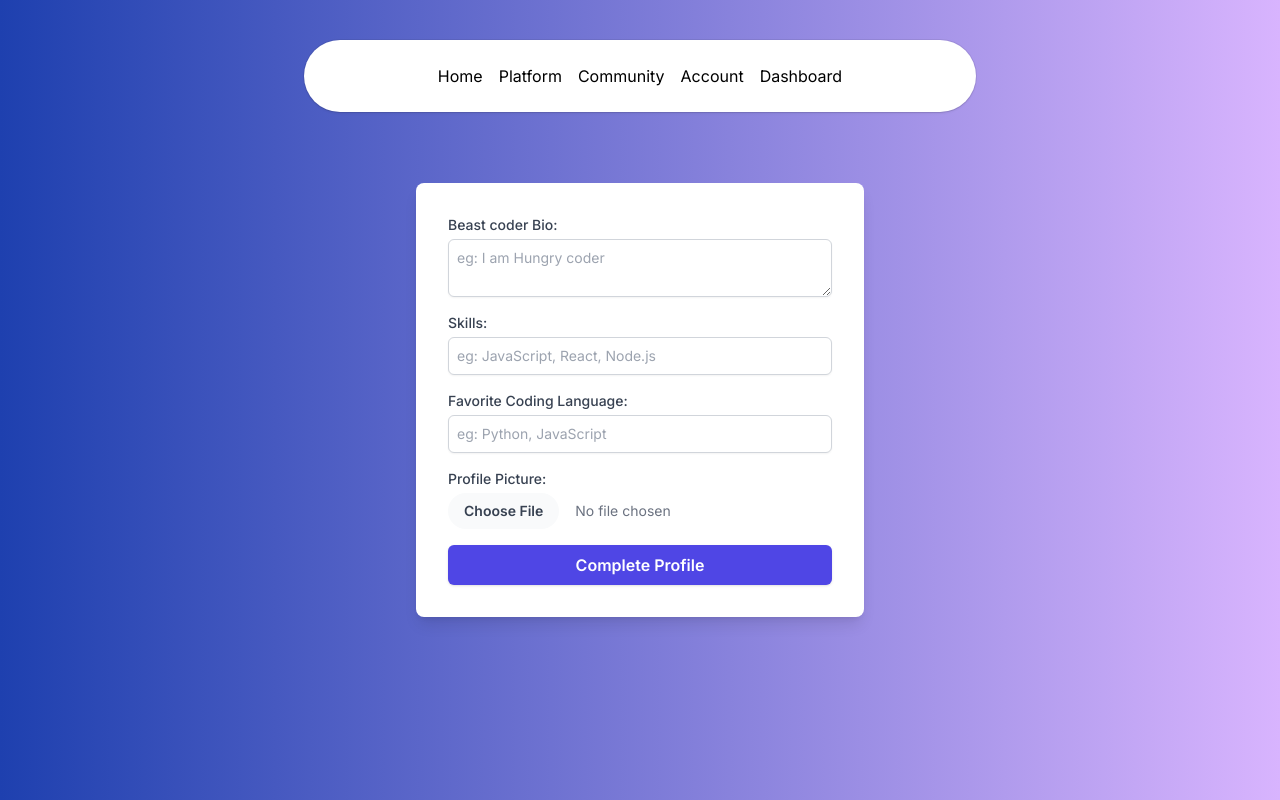
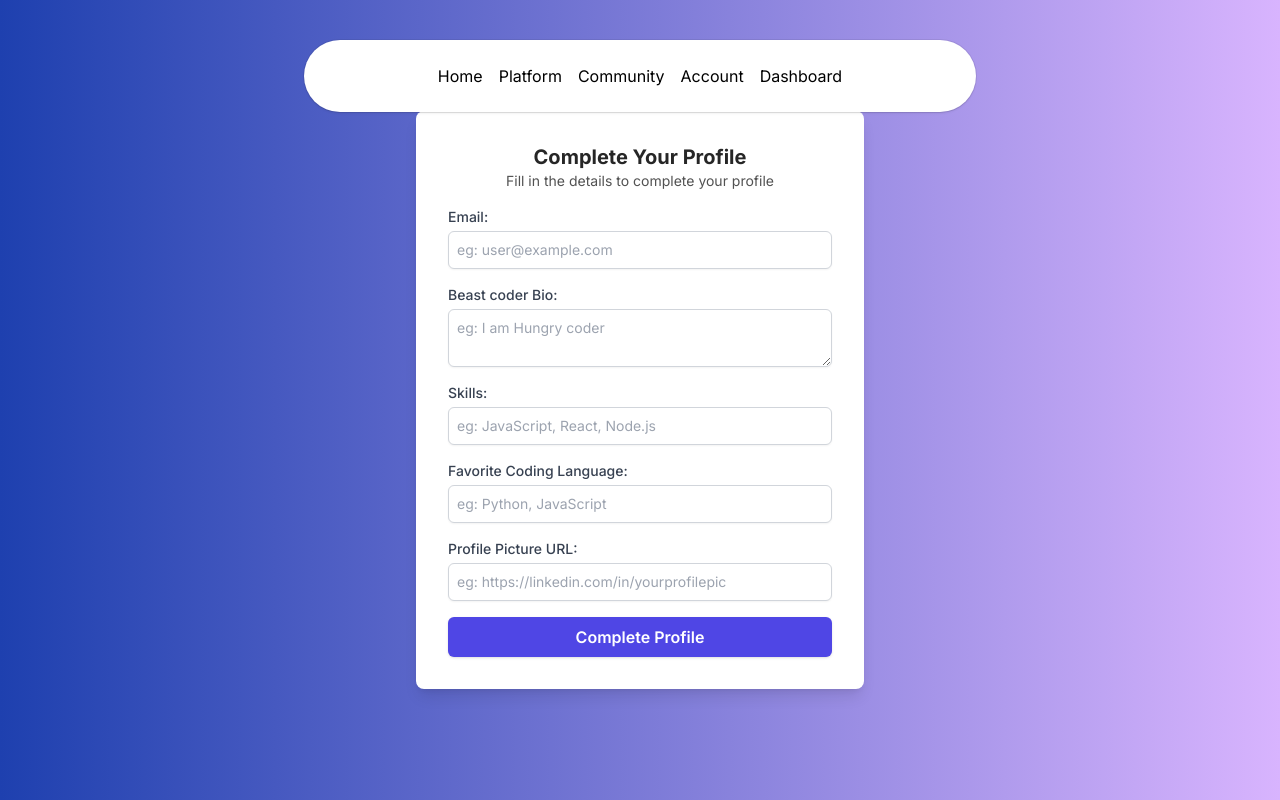
Before and after one commit to roshan-jha-23/Coder_Stop, a Next.js app in the folder coderstop/: page /account/Form in a window 1280 px wide. Built offline with nearby package versions, Linux system fonts and the light colour scheme.

Commit message:
add dashboard

```diff
--- a/coderstop/src/app/account/Form/page.tsx
+++ b/coderstop/src/app/account/Form/page.tsx
@@ -1,26 +1,33 @@
 "use client";
-import { useState, ChangeEvent, FormEvent } from "react";
+import { useState, ChangeEvent, FormEvent, useEffect } from "react";
+import axios from "axios";
+import { useRouter } from "next/navigation";
+import { toast } from "react-hot-toast";
 
-interface ProfileCompletionFormProps {
-  onSubmit: (formData: FormData) => void;
-}
-
-const ProfileCompletionForm: React.FC<ProfileCompletionFormProps> = ({
-  onSubmit,
-}) => {
+const ProfileCompletionForm: React.FC = () => {
+  const router = useRouter();
+  const [email, setEmail] = useState<string>("");
   const [bio, setBio] = useState<string>("");
-  const [profilePicture, setProfilePicture] = useState<File | null>(null);
+  const [profilePictureUrl, setProfilePictureUrl] = useState<string>("");
   const [skills, setSkills] = useState<string>("");
   const [favoriteLanguage, setFavoriteLanguage] = useState<string>("");
+  const [loading, setLoading] = useState<boolean>(false);
+  const [error, setError] = useState<string>("");
+
+  useEffect(() => {
+    setError("");
+  }, [email, bio, profilePictureUrl, skills, favoriteLanguage]);
+
+  const handleEmailChange = (e: ChangeEvent<HTMLInputElement>) => {
+    setEmail(e.target.value);
+  };
 
   const handleBioChange = (e: ChangeEvent<HTMLTextAreaElement>) => {
     setBio(e.target.value);
   };
 
-  const handleProfilePictureChange = (e: ChangeEvent<HTMLInputElement>) => {
-    if (e.target.files && e.target.files[0]) {
-      setProfilePicture(e.target.files[0]);
-    }
+  const handleProfilePictureUrlChange = (e: ChangeEvent<HTMLInputElement>) => {
+    setProfilePictureUrl(e.target.value);
   };
 
   const handleSkillsChange = (e: ChangeEvent<HTMLInputElement>) => {
@@ -31,16 +38,38 @@ const ProfileCompletionForm: React.FC<ProfileCompletionFormProps> = ({
     setFavoriteLanguage(e.target.value);
   };
 
-  const handleSubmit = (e: FormEvent) => {
+  const handleSubmit = async (e: FormEvent) => {
     e.preventDefault();
-    const formData = new FormData();
-    formData.append("bio", bio);
-    if (profilePicture) {
-      formData.append("profilePicture", profilePicture);
+    setLoading(true);
+    setError("");
+
+    if (!email || !bio || !profilePictureUrl || !skills || !favoriteLanguage) {
+      setError("Please fill in all fields.");
+      setLoading(false);
+      return;
     }
-    formData.append("skills", skills);
-    formData.append("favoriteLanguage", favoriteLanguage);
-    onSubmit(formData);
+
+    try {
+      const response = await axios.post("/api/users/formdata", {
+        email,
+        bio,
+        profilePicUrl: profilePictureUrl,
+        skills,
+        favoriteCodingLanguage: favoriteLanguage,
+      });
+
+      if (response.status === 200) {
+        toast.success("Profile updated successfully!");
+        router.push("/dashboard"); // Navigate to the dashboard on successful profile update
+      } else {
+        setError("Failed to update profile.");
+      }
+    } catch (error: any) {
+      console.error("Profile update failed", error);
+      toast.error("Profile update failed. Please try again.");
+    } finally {
+      setLoading(false);
+    }
   };
 
   return (
@@ -49,6 +78,34 @@ const ProfileCompletionForm: React.FC<ProfileCompletionFormProps> = ({
         className="bg-white p-8 rounded-lg shadow-lg w-full max-w-md"
         onSubmit={handleSubmit}
       >
+        <header className="text-center mb-4">
+          <h1 className="font-bold text-xl text-neutral-800">
+            Complete Your Profile
+          </h1>
+          <p className="text-neutral-600 text-sm">
+            Fill in the details to complete your profile
+          </p>
+        </header>
+
+        {error && <p className="text-red-600 text-sm mb-4">{error}</p>}
+
+        <div className="mb-4">
+          <label
+            htmlFor="email"
+            className="block text-sm font-medium text-gray-700"
+          >
+            Email:
+          </label>
+          <input
+            id="email"
+            type="email"
+            placeholder="eg: user@example.com"
+            value={email}
+            onChange={handleEmailChange}
+            required
+            className="mt-1 block w-full p-2 border border-gray-300 rounded-md shadow-sm focus:ring-indigo-500 focus:border-indigo-500 sm:text-sm"
+          />
+        </div>
         <div className="mb-4">
           <label
             htmlFor="bio"
@@ -101,24 +158,27 @@ const ProfileCompletionForm: React.FC<ProfileCompletionFormProps> = ({
         </div>
         <div className="mb-4">
           <label
-            htmlFor="profilePicture"
+            htmlFor="profilePictureUrl"
             className="block text-sm font-medium text-gray-700"
           >
-            Profile Picture:
+            Profile Picture URL:
           </label>
           <input
-            id="profilePicture"
-            type="file"
-            accept="image/*"
-            onChange={handleProfilePictureChange}
-            className="mt-1 block w-full text-sm text-gray-500 file:mr-4 file:py-2 file:px-4 file:rounded-full file:border-0 file:text-sm file:font-semibold file:bg-gray-50 file:text-gray-700 hover:file:bg-gray-100"
+            id="profilePictureUrl"
+            type="url"
+            placeholder="eg: https://linkedin.com/in/yourprofilepic"
+            value={profilePictureUrl}
+            onChange={handleProfilePictureUrlChange}
+            required
+            className="mt-1 block w-full p-2 border border-gray-300 rounded-md shadow-sm focus:ring-indigo-500 focus:border-indigo-500 sm:text-sm"
           />
         </div>
         <button
           type="submit"
+          disabled={loading}
           className="w-full py-2 px-4 bg-indigo-600 text-white font-semibold rounded-md shadow hover:bg-indigo-700 focus:outline-none focus:ring-2 focus:ring-indigo-500"
         >
-          Complete Profile
+          {loading ? "Updating..." : "Complete Profile"}
         </button>
       </form>
     </div>
--- /dev/null
+++ b/coderstop/src/app/api/users/formdata/route.ts
@@ -0,0 +1,47 @@
+import { connect } from "@/dbConfig/dbConfig";
+import User from "@/models/userModel";
+import { NextRequest, NextResponse } from "next/server";
+
+connect();
+
+export async function POST(request: NextRequest) {
+  try {
+    const reqBody = await request.json();
+    const { email, profilePicUrl, favoritecodinglanguage, skills, bio } =
+      reqBody;
+
+    // Validate the presence of email
+    if (!email) {
+      return NextResponse.json(
+        { message: "Email is required" },
+        { status: 400 }
+      );
+    }
+
+    // Check if user exists
+    const user = await User.findOne({ email });
+    if (!user) {
+      return NextResponse.json({ message: "User not found" }, { status: 404 });
+    }
+
+    // Update user profile fields
+    user.bio = bio || user.bio;
+    user.profilePicUrl = profilePicUrl || user.profilePicUrl;
+    user.favoritecodinglanguage =
+      favoritecodinglanguage || user.favoritecodinglanguage;
+    user.skills = skills || user.skills;
+
+    await user.save();
+
+    return NextResponse.json(
+      { message: "Profile updated successfully", success: true },
+      { status: 200 }
+    );
+  } catch (error: any) {
+    console.error("Error updating user profile:", error);
+    return NextResponse.json(
+      { message: "Internal Server Error" },
+      { status: 500 }
+    );
+  }
+}
--- a/coderstop/src/app/dashboard/page.tsx
+++ b/coderstop/src/app/dashboard/page.tsx
@@ -1,14 +1,92 @@
-import React from 'react'
-import { Logout } from '../components/LogoutButton'
+'use client'
+import React, { useEffect, useState } from "react";
+import { Logout } from "../components/LogoutButton";
 
-function page() {
+interface UserData {
+  name: string;
+  email: string;
+  username: string;
+  skill: string;
+  favoriteCodingLanguage: string;
+  bio: string;
+  profilePicUrl: string;
+}
+
+function Dashboard() {
+  const [userData, setUserData] = useState<UserData | null>(null);
+  const [loading, setLoading] = useState(true);
+  const [error, setError] = useState<string | null>(null);
+
+  useEffect(() => {
+    const fetchUserData = async () => {
+      try {
+        const response = await fetch("/api/users/me");
+        const data = await response.json();
+        if (response.ok) {
+          setUserData(data.data);
+        } else {
+          setError(data.message);
+        }
+      } catch (error) {
+        setError("Failed to fetch user data");
+      } finally {
+        setLoading(false);
+      }
+    };
+
+    fetchUserData();
+  }, []);
+
+  if (loading) {
+    return <div>Loading...</div>;
+  }
+
+  if (error) {
+    return <div>Error: {error}</div>;
+  }
+
+  if (!userData) {
+    return <div>No user data available</div>;
+  }
+
   return (
-    <div className="relative h-screen">
+    <div className="relative h-screen p-8">
       <div className="absolute top-0 right-0 m-4">
         <Logout />
+      </div>
+      <div className="max-w-4xl mx-auto mt-10 bg-white p-6 rounded-lg shadow-md">
+        <div className="flex items-center space-x-4">
+          <img
+            src={userData.profilePicUrl}
+            alt="Profile"
+            className="w-20 h-20 rounded-full"
+          />
+          <div>
+            <h2 className="text-2xl font-bold">{userData.name}</h2>
+            <p className="text-gray-600">@{userData.username}</p>
+          </div>
+        </div>
+        <div className="mt-4">
+          <h3 className="text-xl font-semibold">About Me</h3>
+          <p className="mt-2 text-gray-700">{userData.bio}</p>
+        </div>
+        <div className="mt-4">
+          <h3 className="text-xl font-semibold">Skills</h3>
+          <p className="mt-2 text-gray-700">{userData.skill}</p>
+        </div>
+        <div className="mt-4">
+          <h3 className="text-xl font-semibold">Favorite Coding Language</h3>
+          <p className="mt-2 text-gray-700">
+            {userData.favoriteCodingLanguage}
+          </p>
+        </div>
+        <div className="mt-4">
+          <h3 className="text-xl font-semibold">Contact</h3>
+          <p className="mt-2 text-gray-700">{userData.email}</p>
+        </div>
       </div>
     </div>
   );
 }
 
-export default page
+export default Dashboard;
--- a/coderstop/src/models/userModel.ts
+++ b/coderstop/src/models/userModel.ts
@@ -29,8 +29,10 @@ export interface User extends mongoose.Document {
   isAcceptingMessages: boolean;
   messages: Message[];
   bio:string;
+  skills:string;
+  favoritecodinglanguage:string;
+  profilePicUrl:string;
 }
-
 const userSchema: Schema<User> = new mongoose.Schema(
   {
     username: {
@@ -56,6 +58,19 @@ const userSchema: Schema<User> = new mongoose.Schema(
       type: String,
       required: [true, "Please provide a password"],
     },
+    skills: {
+      type: String,
+      required: [true, "Please provide a password"],
+    },
+    profilePicUrl: {
+      type: String,
+      required: [true, "Please provide a password"],
+    },
+    favoritecodinglanguage: {
+      type: String,
+      required: [true, "Please provide a password"],
+    },
+
     isVerified: {
       type: Boolean,
       default: false,
```
